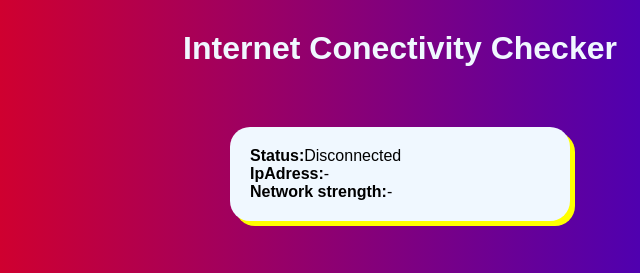
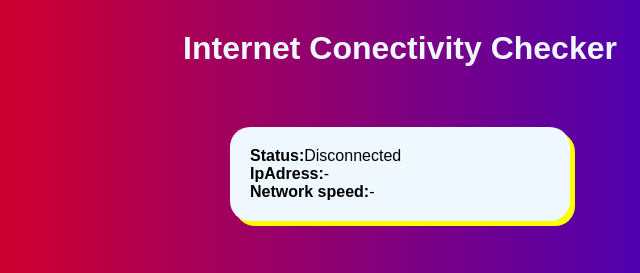
Before and after one commit to Alisipra/Internet-check-connectivity, a plain HTML site: page index.html in a window 1280 px wide. Shown: the top 273 px of the page, 240-880 px from the left. Drawn offline with Linux system fonts and the light colour scheme; no server answers.

Commit message:
change name of NS

```diff
--- a/index.html
+++ b/index.html
@@ -12,7 +12,7 @@
       <div class="innerdiv">
         <p><strong>Status:</strong><span id="Status">Checking...</span></p>
         <p><strong>IpAdress:</strong><span id="Ip">-</span></p>
-        <p><strong>Network strength:</strong><span id="NS">-</span></p>
+        <p><strong>Network speed:</strong><span id="NS">-</span></p>
       </div>
     </div>
   </body>
```
